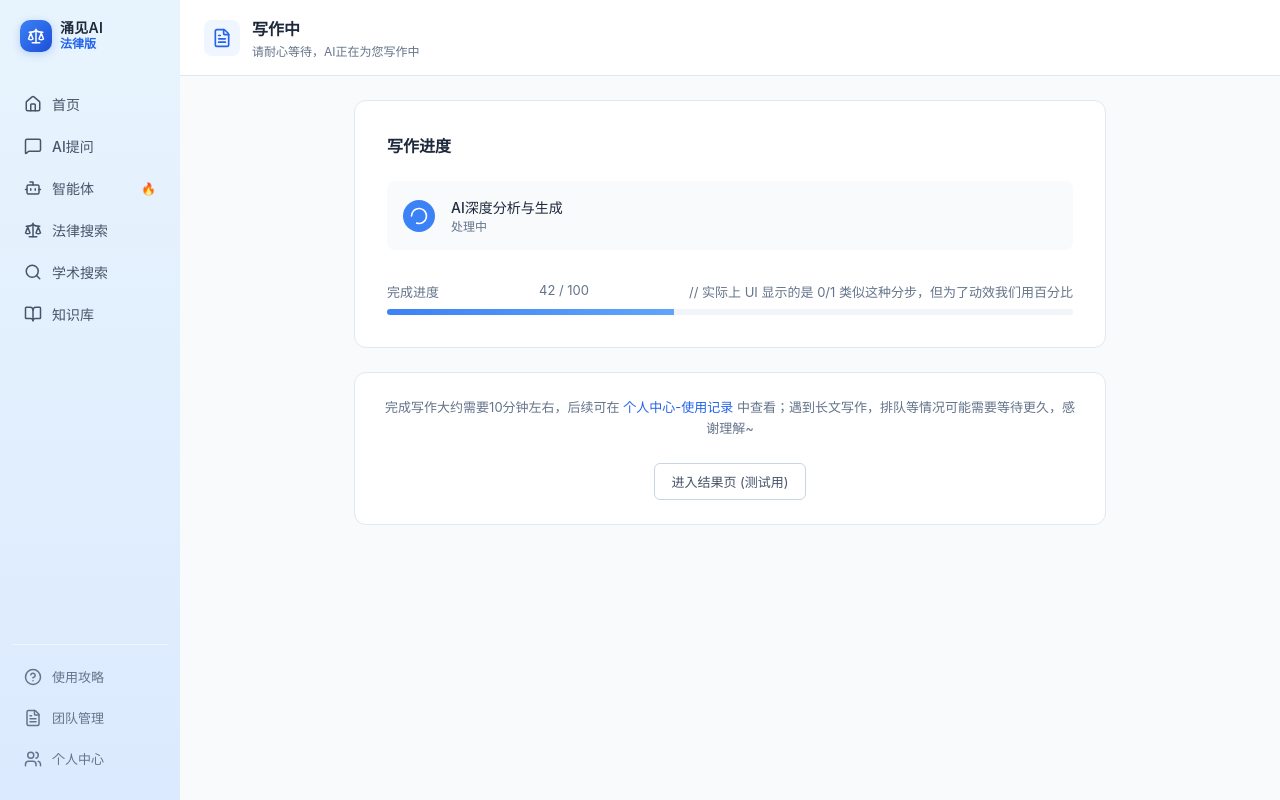
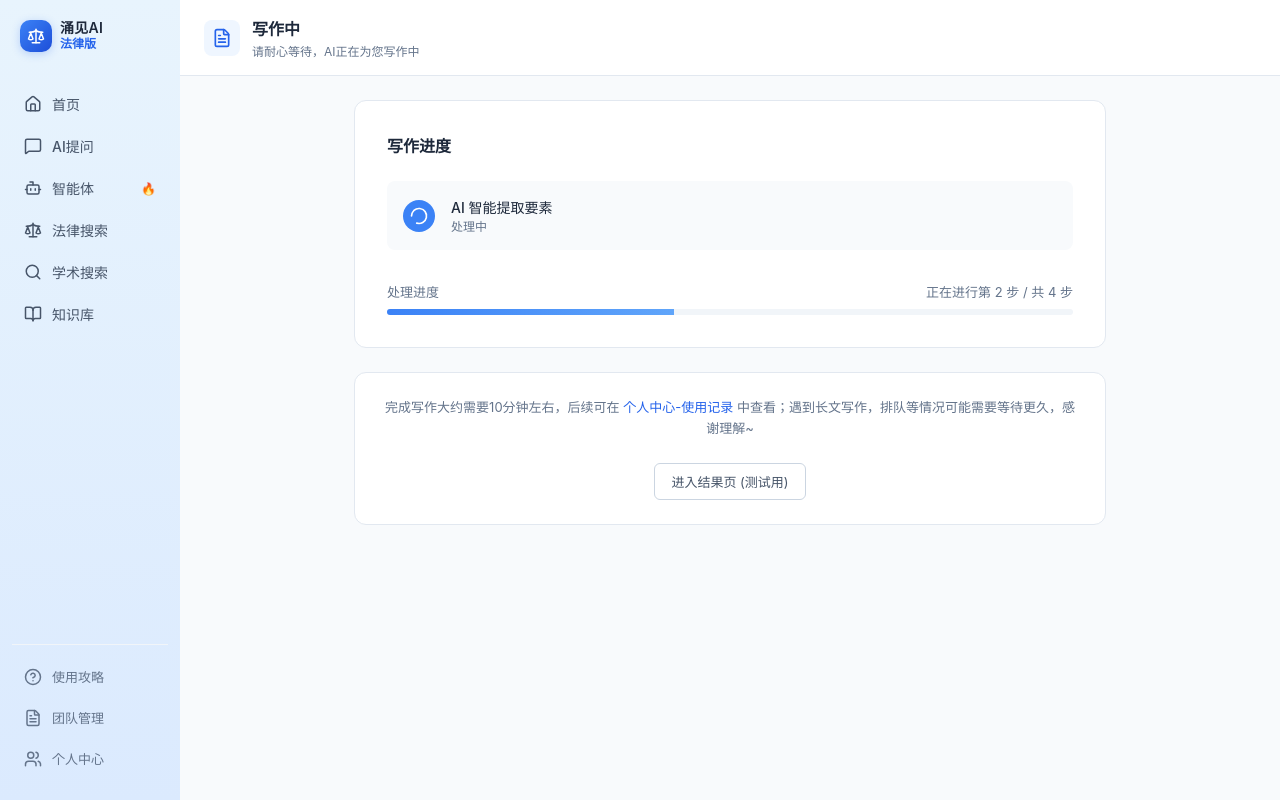
Before and after one commit to poer2023/legal-ai-assistant, a Vue app: page /agent/generic/processing in a window 1280 px wide. Built offline with nearby package versions, Linux system fonts and the light colour scheme.

Commit message:
refactor: update processing view text to user-friendly terms and remove percentage display

```diff
--- a/src/components/AgentProcessingView.vue
+++ b/src/components/AgentProcessingView.vue
@@ -17,10 +17,10 @@ const currentStep = ref(0);
 let timer: ReturnType<typeof setInterval>;
 
 const steps = [
-  '处理段落 自动切片',
-  'AI深度分析与生成',
-  '法律合规性自检',
-  '生成最终报告文档'
+  '正在解析文档内容',
+  'AI 智能提取要素',
+  '生成专业法律建议',
+  '整理最终报告文档'
 ];
 
 onMounted(() => {
@@ -81,8 +81,8 @@ const handleSkip = () => {
         <!-- Progress Bar -->
         <div class="progress-section">
           <div class="progress-labels">
-            <span>完成进度</span>
-            <span>{{ Math.floor(progress) }} / 100</span> // 实际上 UI 显示的是 0/1 类似这种分步，但为了动效我们用百分比
+            <span>处理进度</span>
+            <span>正在进行第 {{ currentStep + 1 }} 步 / 共 {{ steps.length }} 步</span>
           </div>
           <div class="progress-track">
             <div class="progress-fill" :style="{ width: progress + '%' }"></div>
```
